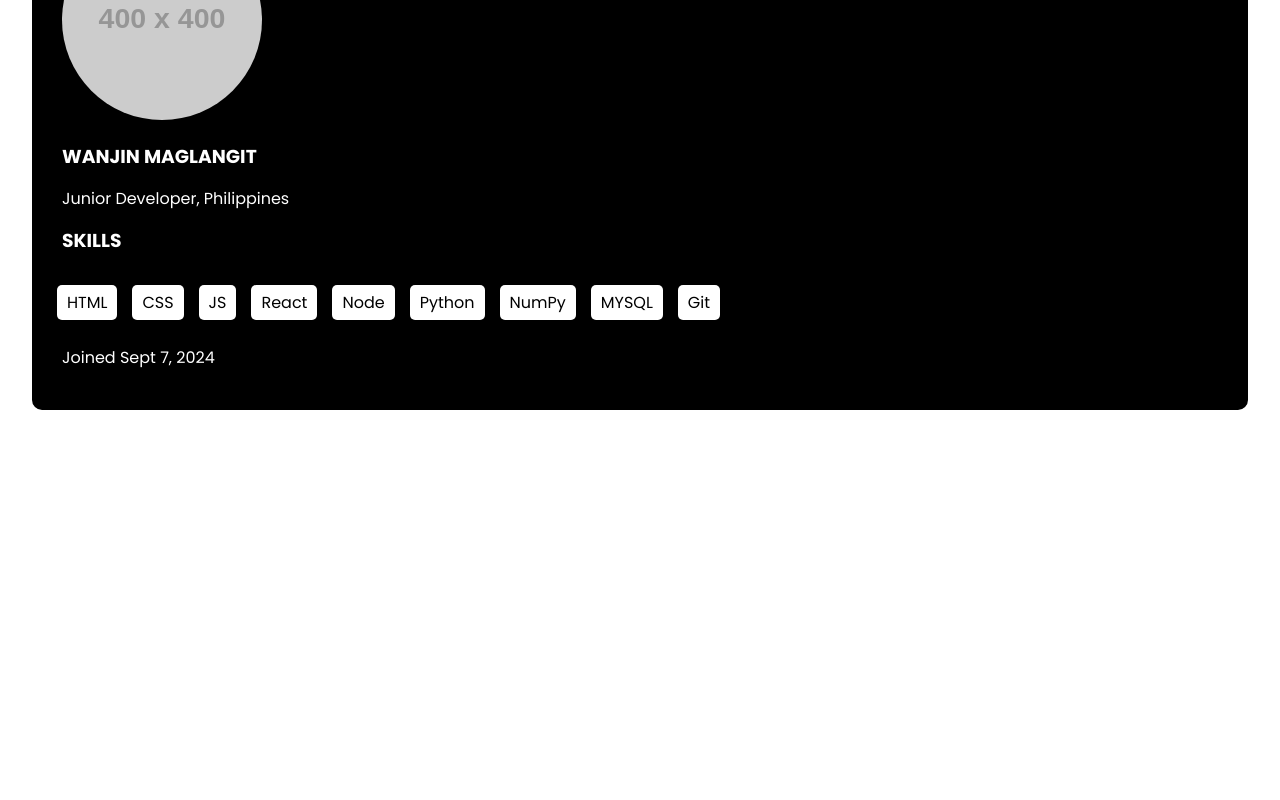
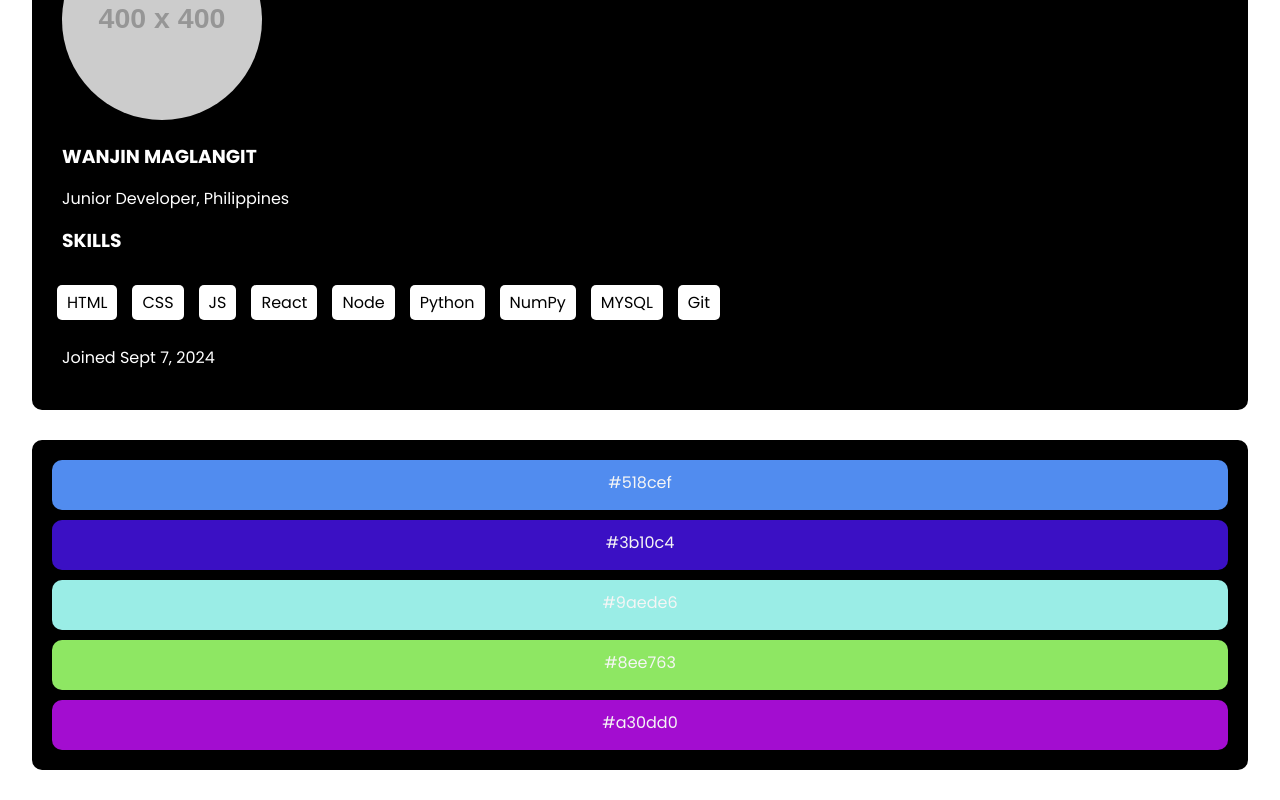
Before and after one commit to wwanjenn/30-Days-of-React, a React (Vite) app in the folder Day 4/day 4/: page / in a window 1280 px wide. Shown: the part 1000-1800 px from the top of the page. Before the commit the page ends 1440 px from the top, so only its background shows below. Built offline with nearby package versions, Linux system fonts and the light colour scheme.

Commit message:
complete CSS for color card, fixed passing of color to background

```diff
--- a/Day 4/day 4/src/App.jsx
+++ b/Day 4/day 4/src/App.jsx
@@ -2,6 +2,7 @@ import React from 'react'
 import FrontEndTechCard from './Cards/FrontEndTech/FrontEndTechCard'
 import SubscribeCard from './Cards/Subscribe/SubscribeCard'
 import UserCard from './Cards/User/UserCard'
+import ColorCardCont from './Cards/Colors/ColorCardCont'
 
 function App() {
 
@@ -10,6 +11,7 @@ function App() {
       <FrontEndTechCard></FrontEndTechCard>
       <SubscribeCard></SubscribeCard>
       <UserCard></UserCard>
+      <ColorCardCont></ColorCardCont>
     </>
   )
 }
--- a/Day 4/day 4/src/Cards/Colors/ColorCard.jsx
+++ b/Day 4/day 4/src/Cards/Colors/ColorCard.jsx
@@ -3,11 +3,14 @@ import React from "react";
 const ColorCard = (props) => {
     const CardColor = props.color;
     const divstyle = {
-        color: "white",
-        background: {CardColor},
-        width: "90%",
-        margin: "auto",
-        marginTop: "10px"
+        color: "whitesmoke",
+        background: CardColor,
+        width: "var(90% - 10px)",
+        height: "50px",
+        margin: "10px 10px 0 10px",
+        border: "0px solid white",
+        borderRadius: "10px",
+        paddingTop: "10px"
     };
     return(<>
         <div style={divstyle}>
--- a/Day 4/day 4/src/Cards/Colors/ColorCardCont.jsx
+++ b/Day 4/day 4/src/Cards/Colors/ColorCardCont.jsx
@@ -8,7 +8,19 @@ const ColorCardCont = () => {
         "#9aede6",
         "#8ee763",
         "#a30dd0"
-    ]
+    ];
+    const divstyle = {
+        background: "black",
+        margin: "auto",
+        marginTop: "30px",
+        width: "95%",
+        height: "fit-content",
+        border: "10px solid black",
+        borderRadius: "10px",
+        textAlign: "center",
+        paddingBottom: "10px",
+        marginBottom: "30px"
+    };
     return(<>
         <div style={divstyle}>
         {colors.map((color, index) => (
```
